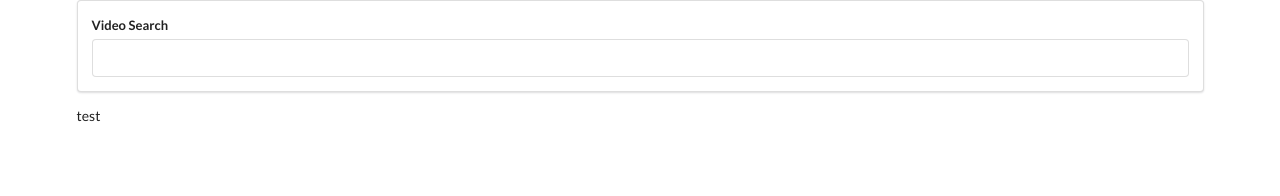
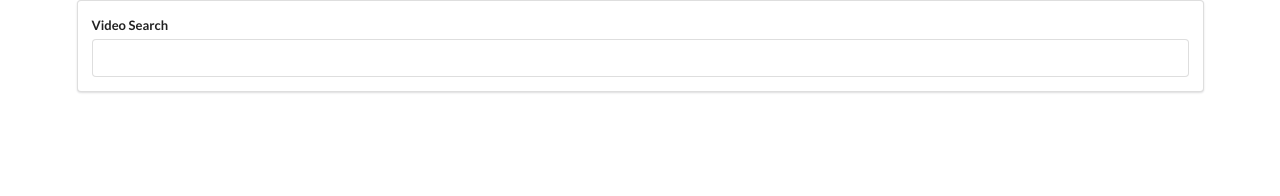
Before and after one commit to hmalezanoski/react-youtube-app, a React (Create React App) app: page / in a window 1280 px wide. Shown: the top 196 px of the page. Built offline with nearby package versions, Linux system fonts and the light colour scheme.

Commit message:
add videoItem Component

```diff
--- /dev/null
+++ b/src/components/VideoItem.js
@@ -0,0 +1,11 @@
+import React from 'react'
+
+const VideoItem = (props) =>
+{
+    return (
+        <div>Video Item</div>
+    )
+
+}
+
+export default VideoItem
--- a/src/components/VideoList.js
+++ b/src/components/VideoList.js
@@ -1,12 +1,16 @@
 import React from 'react'
+import VideoItem from "./VideoItem";
 
-const VideoList = (props) => {
+const VideoList = ({videoList}) => {
 
-    console.log(props.videoList.length)
+   const renderedList =  videoList.map((video) => {
+        return <VideoItem/>
+    })
+    console.log(videoList.length)
 
     return (
         <div>
-            <p>test</p>
+            {renderedList}
         </div>
     )
 }
```
